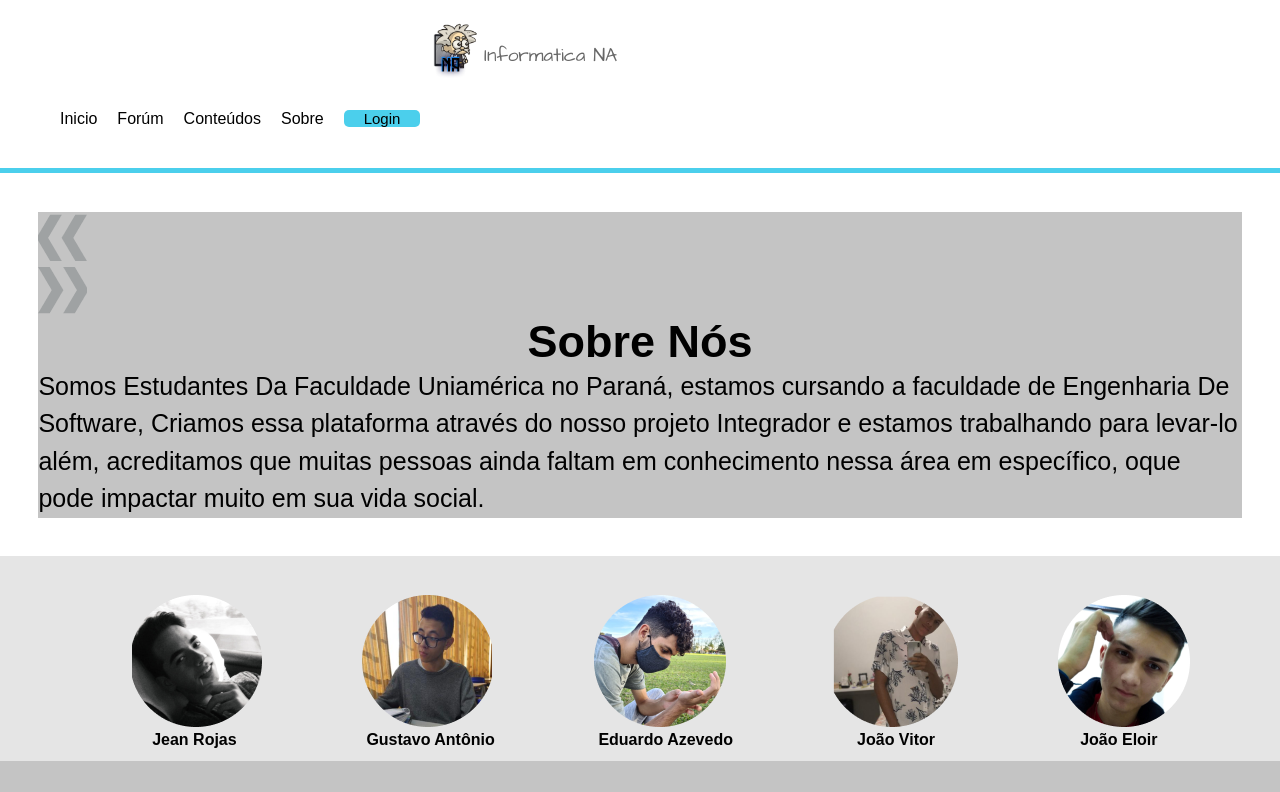
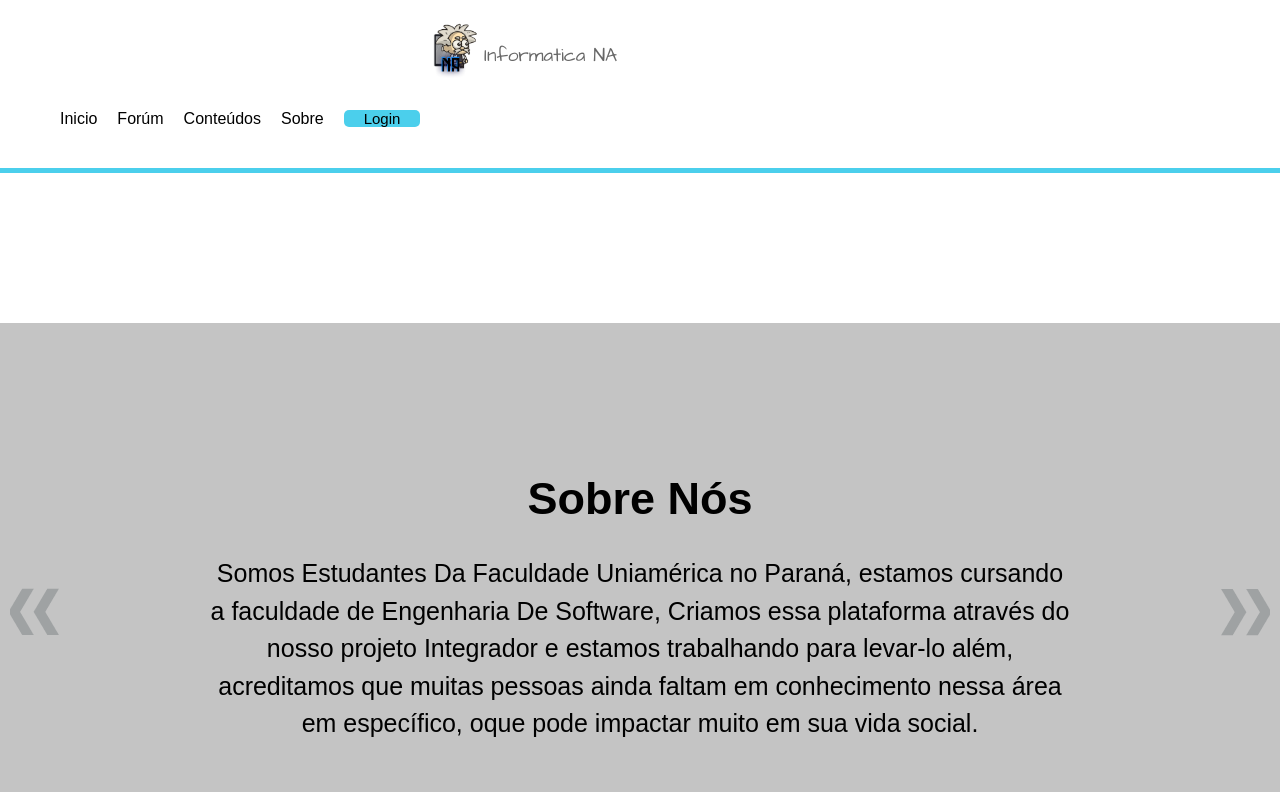
Before and after one commit to JeanRojasD/React-NA, a React (Create React App) app: page /sobre in a window 1280 px wide. Shown: the top 792 px of the page. Built offline with nearby package versions, Linux system fonts and the light colour scheme.

Commit message:
Atualização final

```diff
--- a/src/components/Images Rodape/index.css
+++ b/src/components/Images Rodape/index.css
@@ -1,13 +1,8 @@
 .fotos{
   display: flex;
-  position: relative;
-  padding-top: 5%;
-  padding-bottom: 5%;
   background-color: #EAEAEA;
-  display: flex;
   flex-direction: row;
   white-space: pre;
-  padding-left: 30px;
   font-weight: bold;
 }
 .fotos ol{
--- a/src/pages/Sobre/index.css
+++ b/src/pages/Sobre/index.css
@@ -1,31 +1,39 @@
 .container{
   background-color: #C4C4C4 ;
-  margin: 3%;
+  display: flex;
+  flex-direction: row;
+  align-items: center;
+  width: 100%;
+  padding: 150px;
+  justify-content: space-between;
+  margin-top: 150px;
+  position: relative;
 }
 
 .h1{
-display: flex;
-justify-content: center;
+text-align: center;
 font-size: 45px;
+padding-bottom: 20px;
 }
 
 .p{
-  display: flex;
-  justify-content: center;
+  text-align: center;
   text-decoration: none;
   font-size: 25px;
   line-height: 1.5em;
-  margin-bottom: 19px;
+  margin: 10px;
 }
 
 .fotos{
-    padding-top: 3%;
-    padding-bottom: 1%;
-    background-color: #E5E5E5;
+    background-color: #EAEAEA;
+    display: flex;
+    align-items: center;
+    padding-top: 10%;
+    padding-bottom: 10%;
 }
 
 .fotos img{
-    padding-left: 100px;
+  margin-left: 100px;
 }
 
 .fotos h1{
@@ -36,9 +44,11 @@
 }
 
 #arrowla{
-  display: flex;
+  position: relative;
+  right: 140px;
 }
+
 #arrowca{
-  display: flex;
-  justify-content: end;
+  position: relative;
+  left: 140px;
 }
--- a/src/pages/Sobre/index.jsx
+++ b/src/pages/Sobre/index.jsx
@@ -38,16 +38,16 @@
   <div>
     <Menu />
     <div className="container">
-        <button onClick={toggleText} id="arrowla">
+    <button onClick={toggleText} id="arrowla">
           <img src={arrowla} alt="arrowla"/>
-        </button>
-        <button onClick={toggleText} id="arrowca">
-          <img src={arrowca} alt="arrowca"/>
         </button>
       <div>
         <h1 className="h1">{currenttext.titulo}</h1>
         <p className="p">{currenttext.content}</p>
       </div>
+      <button onClick={toggleText} id="arrowca">
+          <img src={arrowca} alt="arrowca"/>
+        </button>
     </div>
     <Rodapeimg />
     <Rodape />
```
